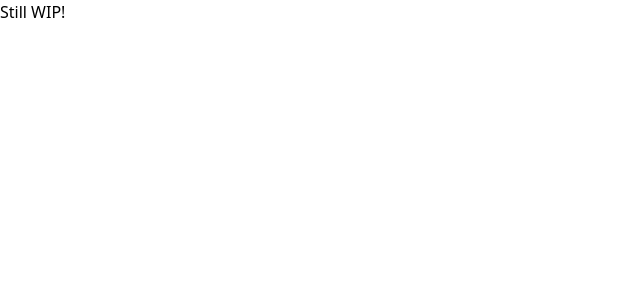
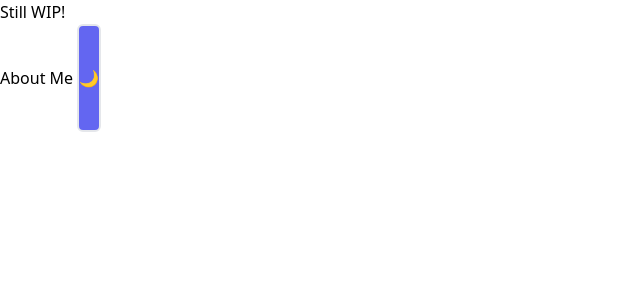
Before and after one commit to NullCode1337/NullCode1337.github.io, a SvelteKit app: page / in a window 1280 px wide. Shown: the top 300 px of the page, without its empty margins (0-640 px from the left). Built offline with nearby package versions, Linux system fonts and the light colour scheme.

Commit message:
Add experimental dark mode toggle

```diff
--- /dev/null
+++ b/src/lib/DarkMode.svelte
@@ -0,0 +1,18 @@
+<script>
+  let darkMode = false;
+  const toggle = () => {
+    darkMode = !darkMode;
+    window.document.body.classList.toggle("dark");
+  };
+</script>
+
+<button
+  class="bg-indigo-500 border-2 border-solid rounded-md pt-10 pb-10 pl-15 pr-15 text-amber-200"
+  on:click={toggle}
+>
+  {#if darkMode}
+    ☀️
+  {:else}
+    🌙
+  {/if}
+</button>
--- a/src/routes/+layout.svelte
+++ b/src/routes/+layout.svelte
@@ -1,3 +1,5 @@
-<script>import "../app.css";</script>
+<script>
+  import "../app.css";
+</script>
 
 <slot />
--- a/src/routes/+page.svelte
+++ b/src/routes/+page.svelte
@@ -1,5 +1,28 @@
+<script>
+  import DarkMode from "$lib/DarkMode.svelte";
+</script>
+
 <svelte:head>
-    <title>Home | Denza</title>
+  <title>Home | Denza</title>
 </svelte:head>
 
 <h1>Still WIP!</h1>
+<a href="/about">About Me</a>
+<DarkMode />
+
+<style>
+  :root {
+    --bg-color: #ffffff;
+    --text-color: #000000;
+  }
+
+  :global(body) {
+    background: var(--bg-color);
+    color: var(--text-color);
+  }
+
+  :global(body.dark) {
+    --bg-color: #000000;
+    --text-color: #ffffff;
+  }
+</style>
--- a/src/routes/about/+page.svelte
+++ b/src/routes/about/+page.svelte
@@ -1,5 +1,10 @@
+<script>
+  import DarkMode from "$lib/DarkMode.svelte";
+</script>
+
 <svelte:head>
-    <title>About NullCode1337</title>
+  <title>About NullCode1337</title>
 </svelte:head>
 
 <h1>About</h1>
+<DarkMode />
```
Also changed, not shown: 2 other files (tests, documents, lock files or other folders).
